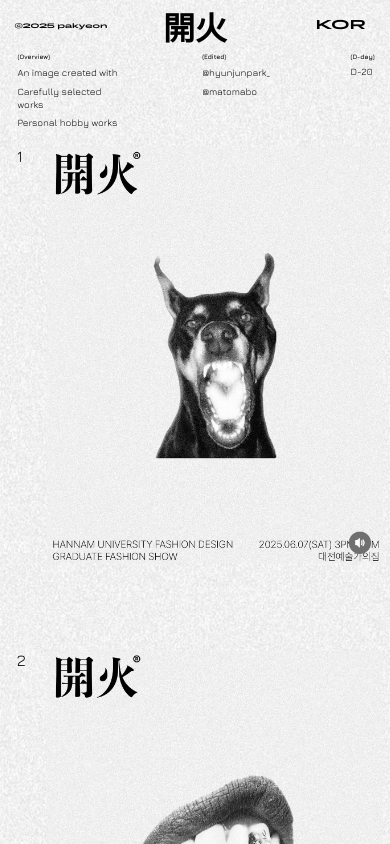
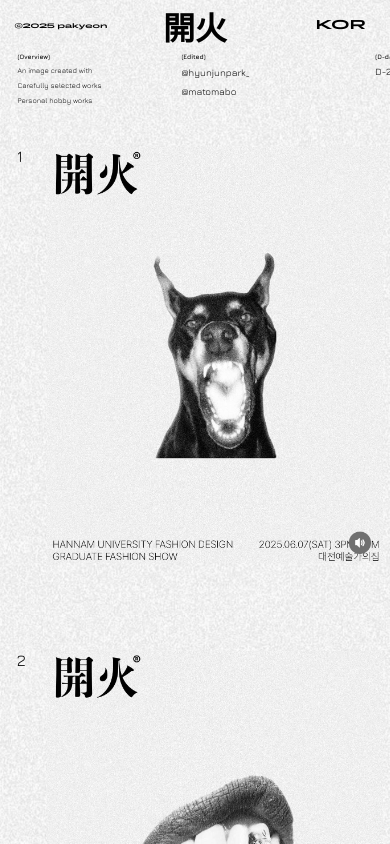
Before and after one commit to zoeznm/pakyeon, a React (Vite) app in the folder phj/: page / in a window 390 px wide. Shown: the top 844 px of the page. Built offline with nearby package versions, Linux system fonts and the light colour scheme.

Commit message:
미세 조정 완료

```diff
--- a/phj/src/styles/GallerySection.css
+++ b/phj/src/styles/GallerySection.css
@@ -10,9 +10,11 @@
 .gallery-item {
   display: flex;
   align-items: center;
+  margin-top: 5rem;
   margin-bottom: 3rem;
   width: 90%;
   max-width: 600px;
+  z-index: 10000;
 }
 
 .gallery-index {
@@ -57,3 +59,30 @@
     font-size: 0.8rem;
   }
 }
+@media (max-width: 375px) {
+  .gallery-item {
+    position: relative;
+    margin-top: 5rem;
+    flex-direction: row;    /* 모바일에서 인덱스와 이미지가 가로로 */
+    align-items: center;
+    margin-bottom: 2rem;
+    z-index: 10000;
+  }
+  .gallery-index {
+    position: absolute;
+    top: 0;
+    left: -10px;
+    margin-right: 2rem;
+    font-size: 1rem;
+    width: auto;
+  }
+  .gallery-img {
+    margin-left: 20px;
+    width: 100%;
+  }
+
+  .language-toggle {
+    padding: 0.3rem 0.6rem;
+    font-size: 0.8rem;
+  }
+}
--- a/phj/src/styles/InfoBar.css
+++ b/phj/src/styles/InfoBar.css
@@ -5,20 +5,19 @@
   position: absolute;
   display: flex;
   justify-content: space-between;
-  padding: 3rem;
+  padding: 1rem 2rem;
   color: #000;
-  gap: 37rem;
   font-family: "Jura", sans-serif;
   z-index: 1001;
 }
 .info-col_2{
-  flex: 1;
+  flex: none;
 }
 .info-col_1 {
-  flex: 6;
+  flex: none;
 }
 .info-col_3 {
-  flex: 2;
+  flex: none;
 }
 
 .info-title {
@@ -60,8 +59,37 @@
   .contents {
     font-size: 0.6rem;
   }
-  .info-col_1 {
-    flex: 7;
+  .info-col_1 > .contents {
+    flex: none;
+    font-size: 0.45rem;
+  }
+  .info-col_3 {
+    position: absolute;
+    right: -140px;
+    flex: none;
+
+  }
+  .dday {
+    font-size: 0.6rem;
+  }
+}
+@media (max-width: 375px) {
+  .info-bar {
+    color: #000;
+    padding: 0.6rem;
+    gap: 5rem;
+    z-index: 10000;
+  }
+  .info-title {
+    font-size: 0.4rem;
+    z-index: 1001;
+  }
+  .contents {
+    font-size: 0.6rem;
+  }
+  .info-col_1 > .contents {
+    flex: 8;
+    font-size: 0.4rem;
   }
   .info-col_3 {
     flex: 2;
```
